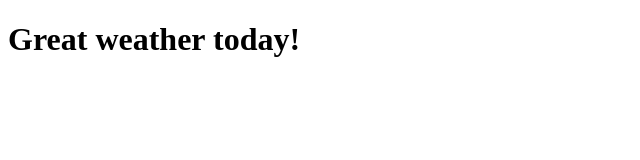
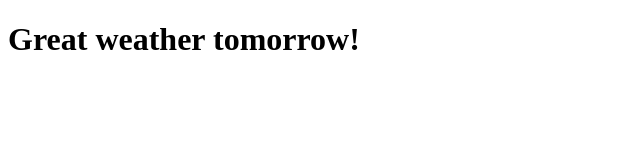
Before and after one commit to RiperYT/RiperYT.github.io, a plain HTML site: page site/index.html in a window 1280 px wide. Shown: the whole page, without its empty margins (0-640 px from the left). Drawn offline with Linux system fonts and the light colour scheme.

Commit message:
edit index.html

```diff
--- a/site/index.html
+++ b/site/index.html
@@ -4,6 +4,6 @@
         <title>Hi everyone</title>
     </head>
     <body>
-        <h1>Great weather today!</h1>
+        <h1>Great weather tomorrow!</h1>
     </body>
 </html>
```
